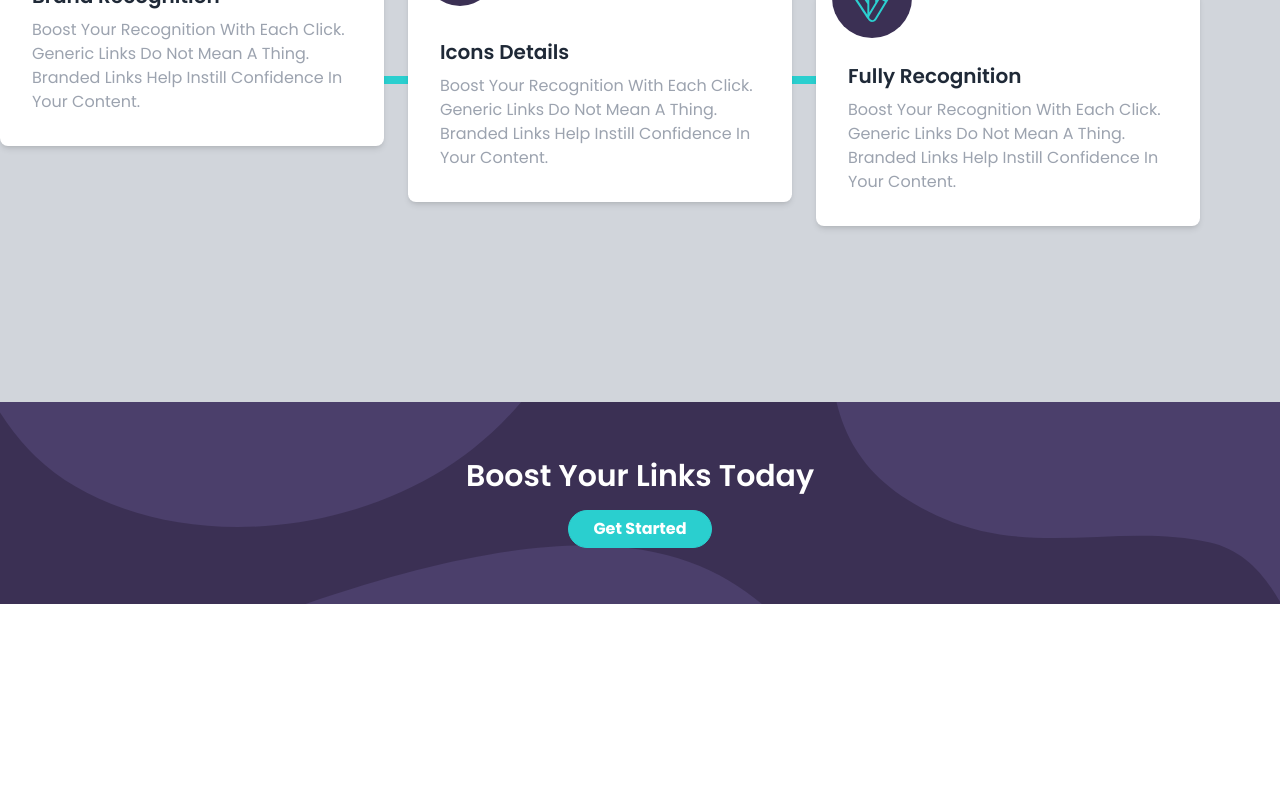
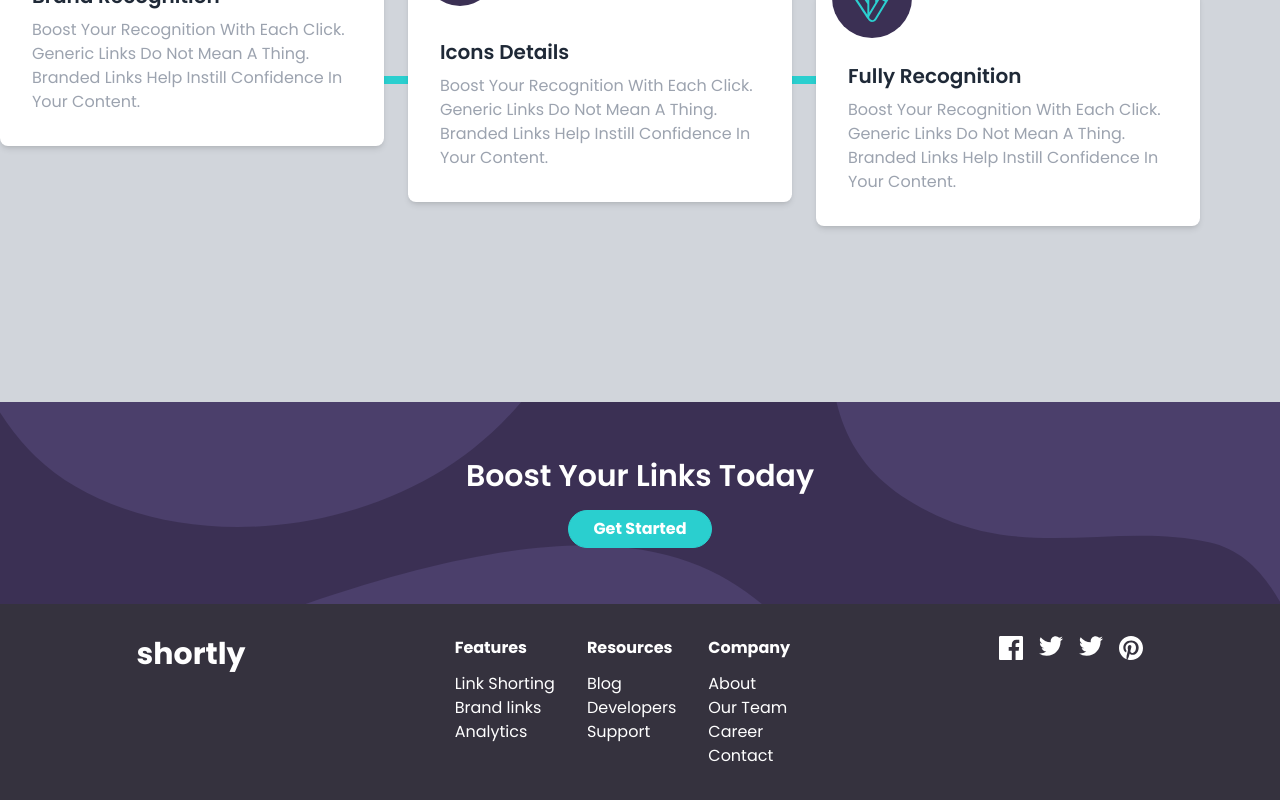
Before and after one commit to aliakhizer/fem-url-shortner, a React (Vite) app: page / in a window 1280 px wide. Shown: the part 1076-1876 px from the top of the page. Before the commit the page ends 1680 px from the top, so only its background shows below. Built offline with nearby package versions, Linux system fonts and the light colour scheme.

Commit message:
adding footer componet styles

```diff
--- /dev/null
+++ b/src/components/Footer.jsx
@@ -0,0 +1,62 @@
+import React from "react";
+import Instagram from "./icons/Tiwwiter";
+import Pinterest from "./icons/Printerest";
+import Facebook from "./icons/Facebook";
+import Tiwwiter from "./icons/Tiwwiter";
+
+export default function Footer() {
+  return (
+    <>
+      <div className="bg-neutral-veryDarkBlue text-white">
+        <div className="container mx-auto flex flex-col md:flex-row md:justify-around p-8">
+          <div className="text-3xl font-bold mb-8 md:mb-0">shortly</div>
+
+          <div className="flex flex-col md:flex-row gap-8 mb-8 md:mb-0">
+            <div className="text-center md:text-left">
+              <h1 className="font-bold mb-3">Features</h1>
+              <ul>
+                <li className="hover:text-primary-cyan">Link Shorting</li>
+                <li className="hover:text-primary-cyan">Brand links</li>
+                <li className="hover:text-primary-cyan">Analytics</li>
+              </ul>
+            </div>
+
+            <div className="text-center md:text-left">
+              <h1 className="font-bold mb-3">Resources</h1>
+              <ul>
+                <li className="hover:text-primary-cyan">Blog</li>
+                <li className="hover:text-primary-cyan">Developers</li>
+                <li className="hover:text-primary-cyan">Support</li>
+              </ul>
+            </div>
+
+            <div className="text-center md:text-left">
+              <h1 className="font-bold mb-3">Company</h1>
+              <ul>
+                <li className="hover:text-primary-cyan">About</li>
+                <li className="hover:text-primary-cyan">Our Team</li>
+                <li className="hover:text-primary-cyan">Career</li>
+                <li className="hover:text-primary-cyan">Contact</li>
+              </ul>
+            </div>
+          </div>
+
+          <div className="flex gap-4 mb-8 md:mb-0">
+            <div className="hover:text-primary-cyan">
+              <Facebook />
+            </div>
+            <div className="hover:text-primary-cyan">
+              <Instagram />
+            </div>
+            <div className=" hover:text-primary-cyan">
+              <Tiwwiter />
+            </div>
+            <div className="hover:bg-primary-cyan rounded-full">
+              <Pinterest />
+            </div>
+          </div>
+        </div>
+      </div>
+    </>
+  );
+}
--- /dev/null
+++ b/src/components/icons/Facebook.jsx
@@ -0,0 +1,14 @@
+import React from "react";
+
+export default function Facebook() {
+  return (
+    <>
+      <svg xmlns="http://www.w3.org/2000/svg" width="24" height="24">
+        <path
+          fill="#FFF"
+          d="M22.675 0H1.325C.593 0 0 .593 0 1.325v21.351C0 23.407.593 24 1.325 24H12.82v-9.294H9.692v-3.622h3.128V8.413c0-3.1 1.893-4.788 4.659-4.788 1.325 0 2.463.099 2.795.143v3.24l-1.918.001c-1.504 0-1.795.715-1.795 1.763v2.313h3.587l-.467 3.622h-3.12V24h6.116c.73 0 1.323-.593 1.323-1.325V1.325C24 .593 23.407 0 22.675 0z"
+        />
+      </svg>
+    </>
+  );
+}
--- /dev/null
+++ b/src/components/icons/Instagram.jsx
@@ -0,0 +1,14 @@
+import React from "react";
+
+export default function Instagram() {
+  return (
+    <>
+      <svg xmlns="http://www.w3.org/2000/svg" width="24" height="24">
+        <path
+          fill="#FFF"
+          d="M12 2.163c3.204 0 3.584.012 4.85.07 3.252.148 4.771 1.691 4.919 4.919.058 1.265.069 1.645.069 4.849 0 3.205-.012 3.584-.069 4.849-.149 3.225-1.664 4.771-4.919 4.919-1.266.058-1.644.07-4.85.07-3.204 0-3.584-.012-4.849-.07-3.26-.149-4.771-1.699-4.919-4.92-.058-1.265-.07-1.644-.07-4.849 0-3.204.013-3.583.07-4.849.149-3.227 1.664-4.771 4.919-4.919 1.266-.057 1.645-.069 4.849-.069zM12 0C8.741 0 8.333.014 7.053.072 2.695.272.273 2.69.073 7.052.014 8.333 0 8.741 0 12c0 3.259.014 3.668.072 4.948.2 4.358 2.618 6.78 6.98 6.98C8.333 23.986 8.741 24 12 24c3.259 0 3.668-.014 4.948-.072 4.354-.2 6.782-2.618 6.979-6.98.059-1.28.073-1.689.073-4.948 0-3.259-.014-3.667-.072-4.947-.196-4.354-2.617-6.78-6.979-6.98C15.668.014 15.259 0 12 0zm0 5.838a6.162 6.162 0 100 12.324 6.162 6.162 0 000-12.324zM12 16a4 4 0 110-8 4 4 0 010 8zm6.406-11.845a1.44 1.44 0 100 2.881 1.44 1.44 0 000-2.881z"
+        />
+      </svg>
+    </>
+  );
+}
--- /dev/null
+++ b/src/components/icons/Printerest.jsx
@@ -0,0 +1,14 @@
+import React from "react";
+
+export default function Printerest() {
+  return (
+    <>
+      <svg xmlns="http://www.w3.org/2000/svg" width="24" height="24">
+        <path
+          fill="#FFF"
+          d="M12 0C5.373 0 0 5.372 0 12c0 5.084 3.163 9.426 7.627 11.174-.105-.949-.2-2.405.042-3.441.218-.937 1.407-5.965 1.407-5.965s-.359-.719-.359-1.782c0-1.668.967-2.914 2.171-2.914 1.023 0 1.518.769 1.518 1.69 0 1.029-.655 2.568-.994 3.995-.283 1.194.599 2.169 1.777 2.169 2.133 0 3.772-2.249 3.772-5.495 0-2.873-2.064-4.882-5.012-4.882-3.414 0-5.418 2.561-5.418 5.207 0 1.031.397 2.138.893 2.738a.36.36 0 01.083.345l-.333 1.36c-.053.22-.174.267-.402.161-1.499-.698-2.436-2.889-2.436-4.649 0-3.785 2.75-7.262 7.929-7.262 4.163 0 7.398 2.967 7.398 6.931 0 4.136-2.607 7.464-6.227 7.464-1.216 0-2.359-.631-2.75-1.378l-.748 2.853c-.271 1.043-1.002 2.35-1.492 3.146C9.57 23.812 10.763 24 12 24c6.627 0 12-5.373 12-12 0-6.628-5.373-12-12-12z"
+        />
+      </svg>
+    </>
+  );
+}
--- /dev/null
+++ b/src/components/icons/Tiwwiter.jsx
@@ -0,0 +1,14 @@
+import React from "react";
+
+export default function Tiwwiter() {
+  return (
+    <>
+      <svg xmlns="http://www.w3.org/2000/svg" width="24" height="20">
+        <path
+          fill="#FFF"
+          d="M24 2.557a9.83 9.83 0 01-2.828.775A4.932 4.932 0 0023.337.608a9.864 9.864 0 01-3.127 1.195A4.916 4.916 0 0016.616.248c-3.179 0-5.515 2.966-4.797 6.045A13.978 13.978 0 011.671 1.149a4.93 4.93 0 001.523 6.574 4.903 4.903 0 01-2.229-.616c-.054 2.281 1.581 4.415 3.949 4.89a4.935 4.935 0 01-2.224.084 4.928 4.928 0 004.6 3.419A9.9 9.9 0 010 17.54a13.94 13.94 0 007.548 2.212c9.142 0 14.307-7.721 13.995-14.646A10.025 10.025 0 0024 2.557z"
+        />
+      </svg>
+    </>
+  );
+}
--- a/src/pages/Home.jsx
+++ b/src/pages/Home.jsx
@@ -4,6 +4,7 @@
 import ShorterLink from "../components/ShorterLink";
 import AdvanceDashboard from "../components/AdvanceDashboard";
 import LinkBoost from "../components/LinkBoost ";
+import Footer from "../components/Footer";
 
 export default function Home() {
   return (
@@ -13,6 +14,7 @@
       <ShorterLink />
       <AdvanceDashboard />
       <LinkBoost />
+      <Footer />
     </>
   );
 }
```
